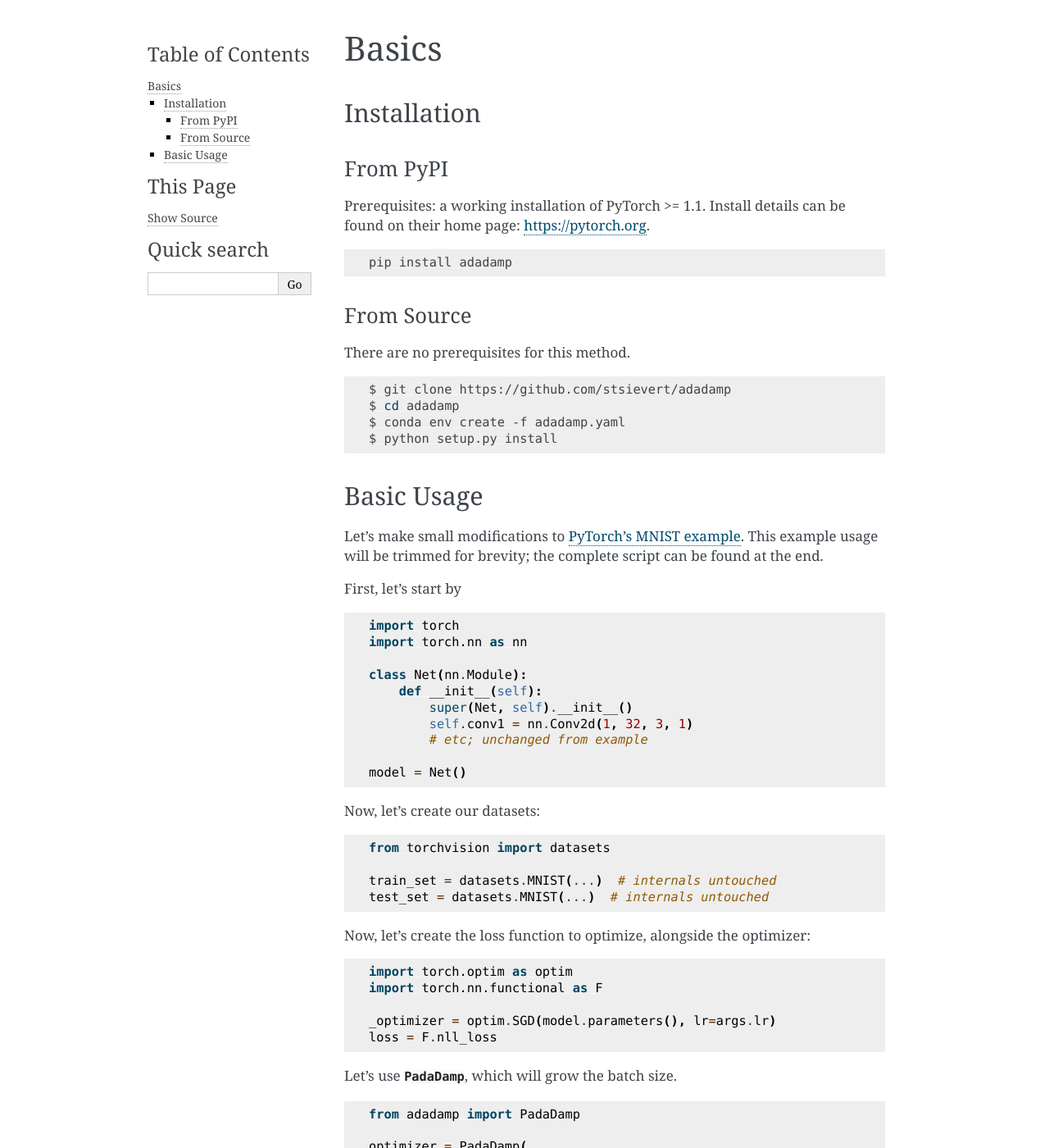
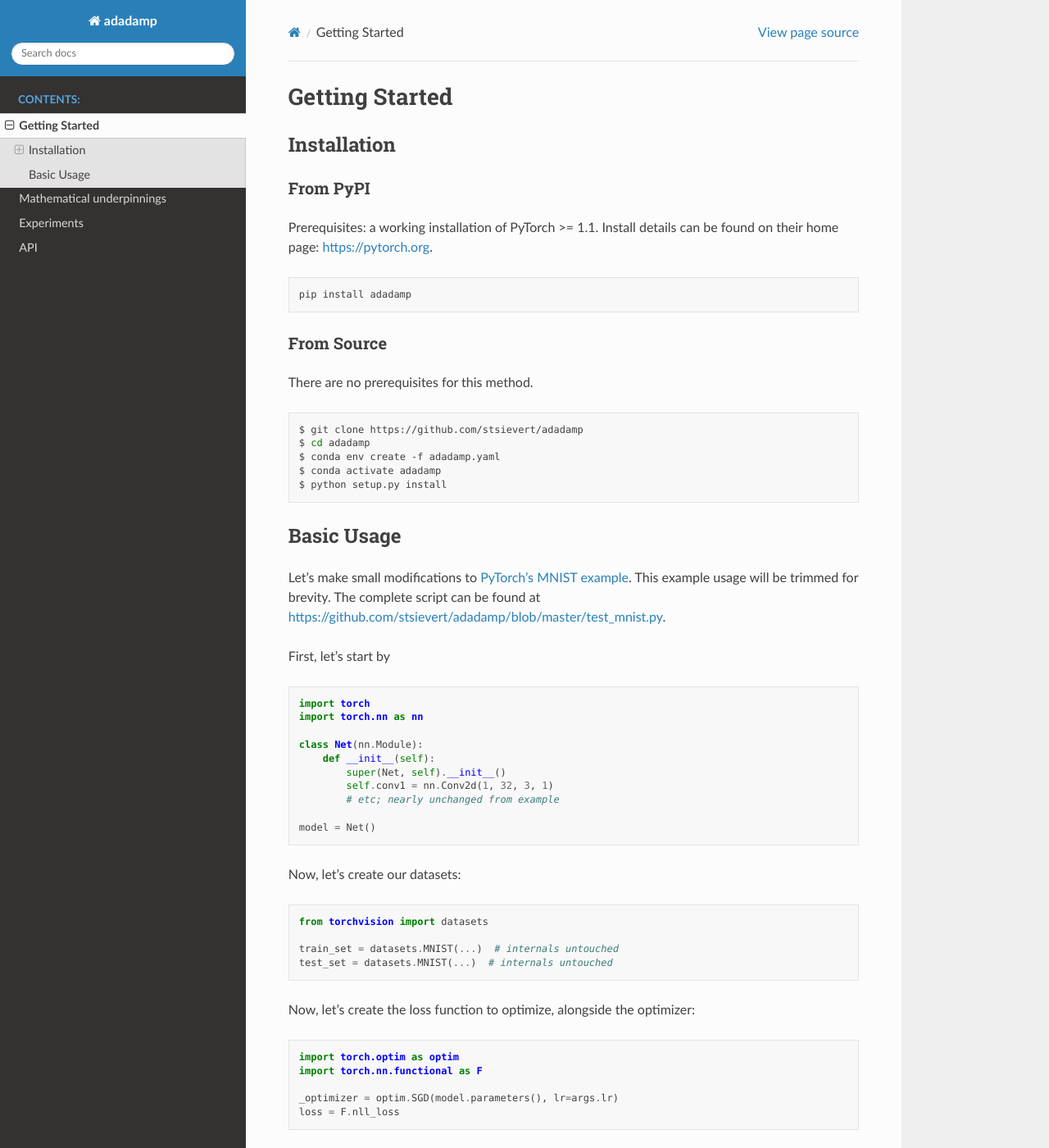
Before and after one commit to stsievert/adadamp, a Sphinx documentation site: the page built from docs/source/basics.rst, in a window 1280 px wide and 1400 px high. Shown: the whole window at 82% size. Built offline with Sphinx 7.4.7 and the Read the Docs theme 2.0.0, drawn with Linux system fonts in a browser that asks for light colours; some of the changed text lies outside the part shown.

Commit message:
Add to docs

```diff
--- a/docs/source/basics.rst
+++ b/docs/source/basics.rst
@@ -1,5 +1,6 @@
-Basics
-======
+Getting Started
+===============
+
 Installation
 ------------
 
@@ -24,13 +25,15 @@
    $ git clone https://github.com/stsievert/adadamp
    $ cd adadamp
    $ conda env create -f adadamp.yaml
+   $ conda activate adadamp
    $ python setup.py install
 
 Basic Usage
 -----------
 
 Let's make small modifications to `PyTorch's MNIST example`_. This example
-usage will be trimmed for brevity; the complete script can be found at the end.
+usage will be trimmed for brevity. The complete script can be found at
+https://github.com/stsievert/adadamp/blob/master/test_mnist.py.
 
 First, let's start by
 
@@ -43,7 +46,7 @@
        def __init__(self):
            super(Net, self).__init__()
            self.conv1 = nn.Conv2d(1, 32, 3, 1)
-           # etc; unchanged from example
+           # etc; nearly unchanged from example
 
    model = Net()
 
@@ -96,4 +99,8 @@
        data = test(model=model, loss=loss, dataset=test_set)
        print(data)
 
+These ``train`` and ``test`` functions are small modifications. The
+:class:`~adadamp.PadaDamp` instance conforms to the `torch.optim.Optimizer`
+API, and can be used as a drop-in replacement (besides initialization).
+
 .. _PyTorch's MNIST example: https://github.com/pytorch/examples/blob/e9e76722dad4f4569651a8d67ca1d10607db58f9/mnist/main.py
--- a/docs/source/conf.py
+++ b/docs/source/conf.py
@@ -45,7 +45,7 @@
 # The theme to use for HTML and HTML Help pages.  See the documentation for
 # a list of builtin themes.
 #
-html_theme = "alabaster"
+html_theme = "sphinx_rtd_theme"
 
 # Add any paths that contain custom static files (such as style sheets) here,
 # relative to this directory. They are copied after the builtin static files,
--- a/docs/source/index.rst
+++ b/docs/source/index.rst
@@ -18,6 +18,9 @@
 This package provides a method to balance these two extremes. It has
 mathematical foundations and the results are confirmed in experiments.
 
+Balancing these two extremes means that **training will finished more
+quickly**. More detail can be found in the `Experiments` section.
+
 .. toctree::
    :maxdepth: 2
    :caption: Contents:
--- a/setup.py
+++ b/setup.py
@@ -29,7 +29,7 @@
 setup(
     name="adadamp",
     version=_get_version(),
-    #  url=
+    url="https://stsievert.com/adadamp",
     maintainer="Scott Sievert",
     maintainer_email="dev@stsievert.com",
     install_requires=install_requires,
```
